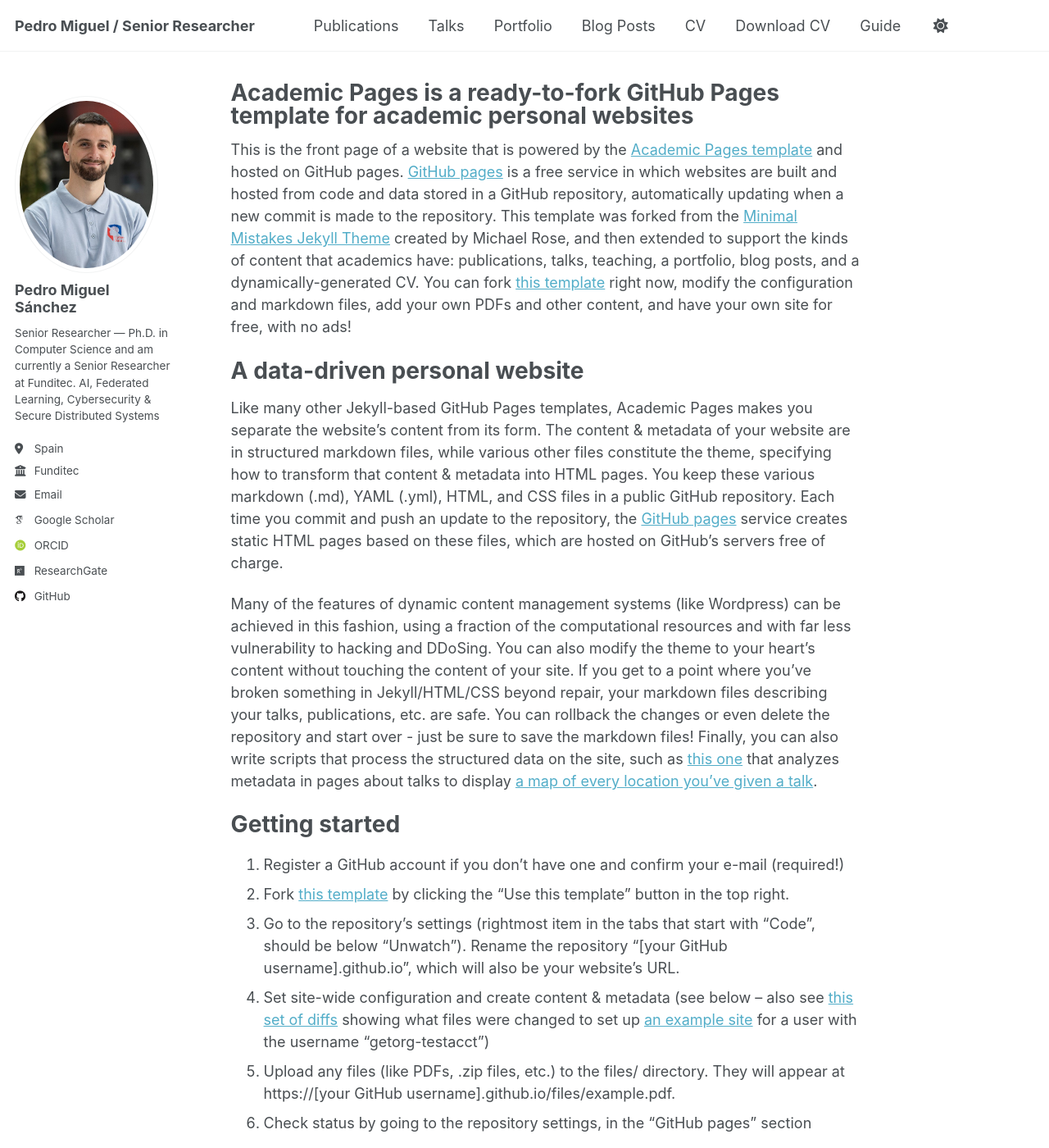
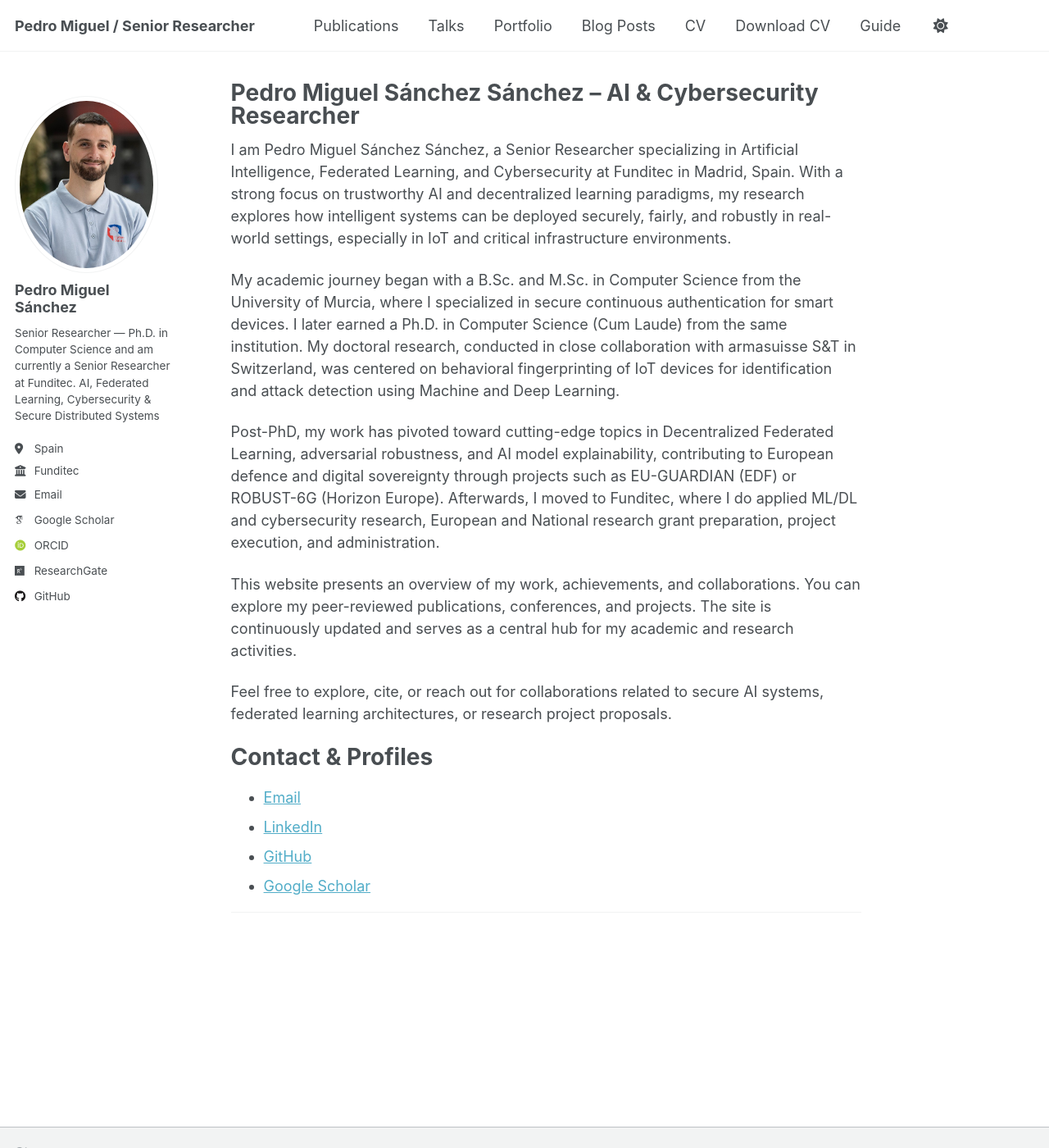
Before and after one commit to sxz0/sxz0.github.io, a Jekyll site: the page built from _pages/about.md, in a window 1280 px wide and 1400 px high. Shown: the whole window at 82% size. Built offline with Jekyll 4.4.1, drawn with Linux system fonts in a browser that asks for light colours; some web fonts are replaced; some of the changed text lies outside the part shown.

Commit message:
Update about.md

```diff
--- a/_pages/about.md
+++ b/_pages/about.md
@@ -1,49 +1,30 @@
 ---
 permalink: /
-title: "Academic Pages is a ready-to-fork GitHub Pages template for academic personal websites"
+title: "Pedro Miguel Sánchez Sánchez – AI & Cybersecurity Researcher"
 author_profile: true
 redirect_from:
   - /about/
   - /about.html
 ---
 
-This is the front page of a website that is powered by the [Academic Pages template](https://github.com/academicpages/academicpages.github.io) and hosted on GitHub pages. [GitHub pages](https://pages.github.com) is a free service in which websites are built and hosted from code and data stored in a GitHub repository, automatically updating when a new commit is made to the repository. This template was forked from the [Minimal Mistakes Jekyll Theme](https://mmistakes.github.io/minimal-mistakes/) created by Michael Rose, and then extended to support the kinds of content that academics have: publications, talks, teaching, a portfolio, blog posts, and a dynamically-generated CV. You can fork [this template](https://github.com/academicpages/academicpages.github.io) right now, modify the configuration and markdown files, add your own PDFs and other content, and have your own site for free, with no ads!
+I am Pedro Miguel Sánchez Sánchez, a Senior Researcher specializing in Artificial Intelligence, Federated Learning, and Cybersecurity at Funditec in Madrid, Spain. With a strong focus on trustworthy AI and decentralized learning paradigms, my research explores how intelligent systems can be deployed securely, fairly, and robustly in real-world settings, especially in IoT and critical infrastructure environments.
 
-A data-driven personal website
+My academic journey began with a B.Sc. and M.Sc. in Computer Science from the University of Murcia, where I specialized in secure continuous authentication for smart devices. I later earned a Ph.D. in Computer Science (Cum Laude) from the same institution. My doctoral research, conducted in close collaboration with armasuisse S&T in Switzerland, was centered on behavioral fingerprinting of IoT devices for identification and attack detection using Machine and Deep Learning.
+
+Post-PhD, my work has pivoted toward cutting-edge topics in Decentralized Federated Learning, adversarial robustness, and AI model explainability, contributing to European defence and digital sovereignty through projects such as EU-GUARDIAN (EDF) or ROBUST-6G (Horizon Europe). Afterwards, I moved to Funditec, where I do applied ML/DL and cybersecurity research, European and National research grant preparation, project execution, and administration.
+
+This website presents an overview of my work, achievements, and collaborations. You can explore my peer-reviewed publications, conferences, and projects. The site is continuously updated and serves as a central hub for my academic and research activities.
+
+
+Feel free to explore, cite, or reach out for collaborations related to secure AI systems, federated learning architectures, or research project proposals.
+
+
+
+Contact & Profiles
 ======
-Like many other Jekyll-based GitHub Pages templates, Academic Pages makes you separate the website's content from its form. The content & metadata of your website are in structured markdown files, while various other files constitute the theme, specifying how to transform that content & metadata into HTML pages. You keep these various markdown (.md), YAML (.yml), HTML, and CSS files in a public GitHub repository. Each time you commit and push an update to the repository, the [GitHub pages](https://pages.github.com/) service creates static HTML pages based on these files, which are hosted on GitHub's servers free of charge.
+- [Email](mailto:pedromiguelsanchezsanchez@gmail.com)
+- [LinkedIn](https://linkedin.com/in/pedromiguelsanchezsanchez)
+- [GitHub](https://github.com/sxz0)
+- [Google Scholar](https://scholar.google.com/citations?user=RMS2xxkAAAAJ&hl=en)
 
-Many of the features of dynamic content management systems (like Wordpress) can be achieved in this fashion, using a fraction of the computational resources and with far less vulnerability to hacking and DDoSing. You can also modify the theme to your heart's content without touching the content of your site. If you get to a point where you've broken something in Jekyll/HTML/CSS beyond repair, your markdown files describing your talks, publications, etc. are safe. You can rollback the changes or even delete the repository and start over - just be sure to save the markdown files! Finally, you can also write scripts that process the structured data on the site, such as [this one](https://github.com/academicpages/academicpages.github.io/blob/master/talkmap.ipynb) that analyzes metadata in pages about talks to display [a map of every location you've given a talk](https://academicpages.github.io/talkmap.html).
-
-Getting started
-======
-1. Register a GitHub account if you don't have one and confirm your e-mail (required!)
-1. Fork [this template](https://github.com/academicpages/academicpages.github.io) by clicking the "Use this template" button in the top right.
-1. Go to the repository's settings (rightmost item in the tabs that start with "Code", should be below "Unwatch"). Rename the repository "[your GitHub username].github.io", which will also be your website's URL.
-1. Set site-wide configuration and create content & metadata (see below -- also see [this set of diffs](http://archive.is/3TPas) showing what files were changed to set up [an example site](https://getorg-testacct.github.io) for a user with the username "getorg-testacct")
-1. Upload any files (like PDFs, .zip files, etc.) to the files/ directory. They will appear at https://[your GitHub username].github.io/files/example.pdf.
-1. Check status by going to the repository settings, in the "GitHub pages" section
-
-Site-wide configuration
-------
-The main configuration file for the site is in the base directory in [_config.yml](https://github.com/academicpages/academicpages.github.io/blob/master/_config.yml), which defines the content in the sidebars and other site-wide features. You will need to replace the default variables with ones about yourself and your site's github repository. The configuration file for the top menu is in [_data/navigation.yml](https://github.com/academicpages/academicpages.github.io/blob/master/_data/navigation.yml). For example, if you don't have a portfolio or blog posts, you can remove those items from that navigation.yml file to remove them from the header.
-
-Create content & metadata
-------
-For site content, there is one markdown file for each type of content, which are stored in directories like _publications, _talks, _posts, _teaching, or _pages. For example, each talk is a markdown file in the [_talks directory](https://github.com/academicpages/academicpages.github.io/tree/master/_talks). At the top of each markdown file is structured data in YAML about the talk, which the theme will parse to do lots of cool stuff. The same structured data about a talk is used to generate the list of talks on the [Talks page](https://academicpages.github.io/talks), each [individual page](https://academicpages.github.io/talks/2012-03-01-talk-1) for specific talks, the talks section for the [CV page](https://academicpages.github.io/cv), and the [map of places you've given a talk](https://academicpages.github.io/talkmap.html) (if you run this [python file](https://github.com/academicpages/academicpages.github.io/blob/master/talkmap.py) or [Jupyter notebook](https://github.com/academicpages/academicpages.github.io/blob/master/talkmap.ipynb), which creates the HTML for the map based on the contents of the _talks directory).
-
-**Markdown generator**
-
-The repository includes [a set of Jupyter notebooks](https://github.com/academicpages/academicpages.github.io/tree/master/markdown_generator
-) that converts a CSV containing structured data about talks or presentations into individual markdown files that will be properly formatted for the Academic Pages template. The sample CSVs in that directory are the ones I used to create my own personal website at stuartgeiger.com. My usual workflow is that I keep a spreadsheet of my publications and talks, then run the code in these notebooks to generate the markdown files, then commit and push them to the GitHub repository.
-
-How to edit your site's GitHub repository
-------
-Many people use a git client to create files on their local computer and then push them to GitHub's servers. If you are not familiar with git, you can directly edit these configuration and markdown files directly in the github.com interface. Navigate to a file (like [this one](https://github.com/academicpages/academicpages.github.io/blob/master/_talks/2012-03-01-talk-1.md) and click the pencil icon in the top right of the content preview (to the right of the "Raw | Blame | History" buttons). You can delete a file by clicking the trashcan icon to the right of the pencil icon. You can also create new files or upload files by navigating to a directory and clicking the "Create new file" or "Upload files" buttons.
-
-Example: editing a markdown file for a talk
-![Editing a markdown file for a talk](/images/editing-talk.png)
-
-For more info
-------
-More info about configuring Academic Pages can be found in [the guide](https://academicpages.github.io/markdown/), the [growing wiki](https://github.com/academicpages/academicpages.github.io/wiki), and you can always [ask a question on GitHub](https://github.com/academicpages/academicpages.github.io/discussions). The [guides for the Minimal Mistakes theme](https://mmistakes.github.io/minimal-mistakes/docs/configuration/) (which this theme was forked from) might also be helpful.
+---
```
